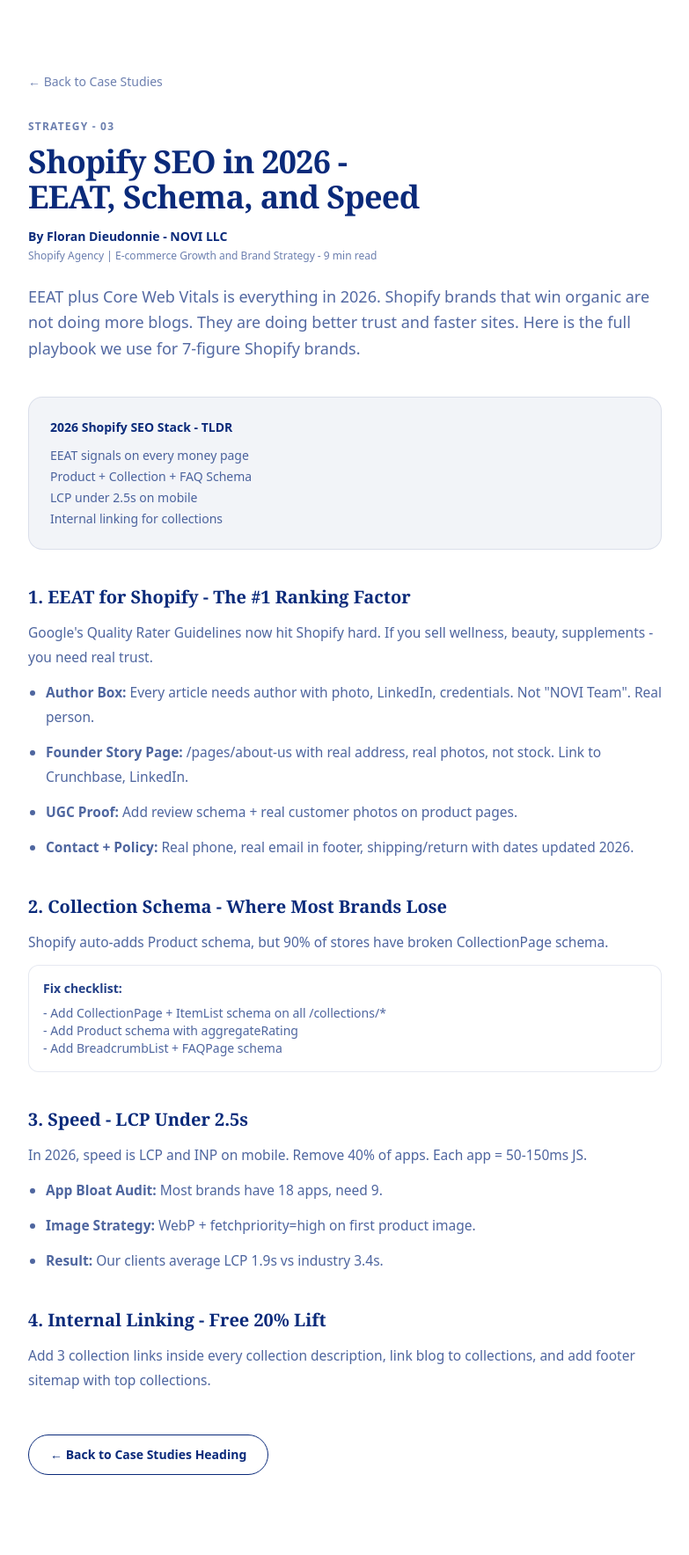
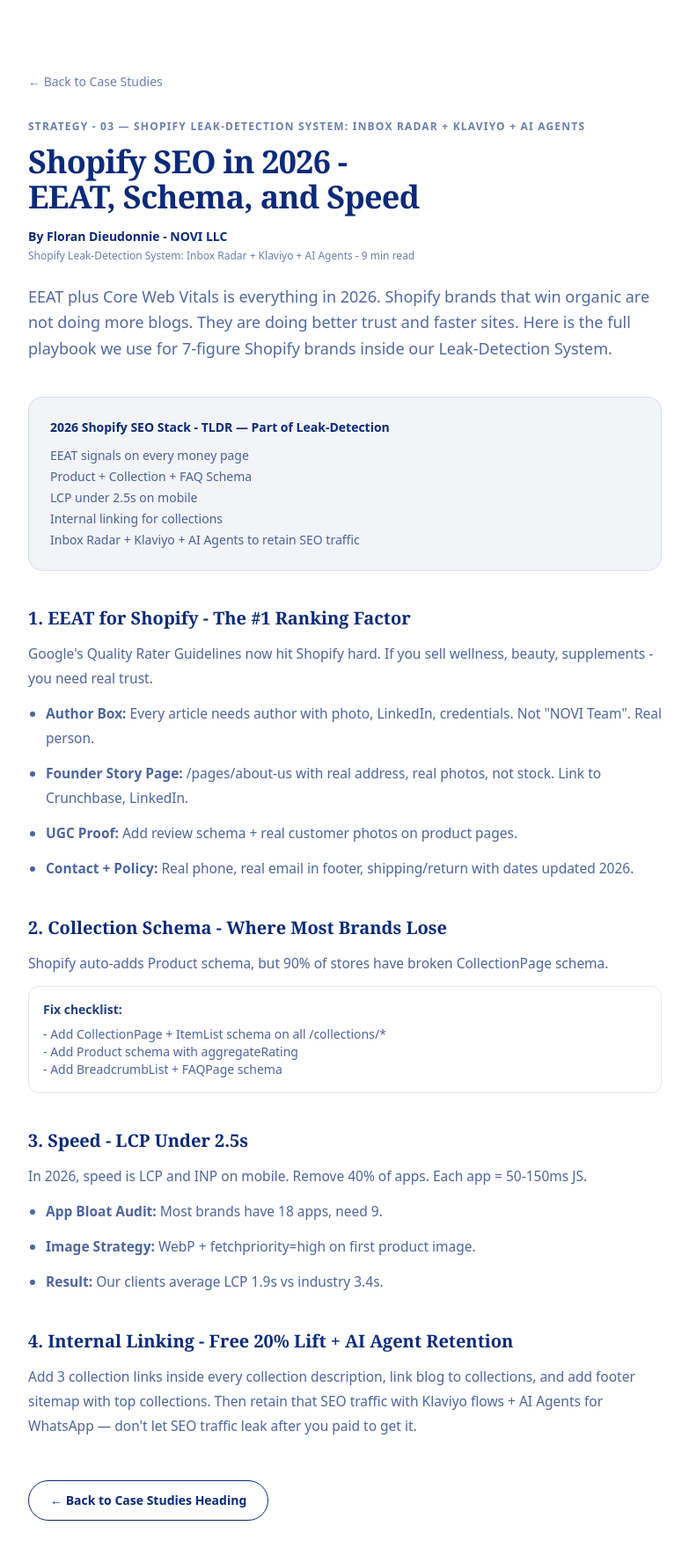
Before and after one commit to NOVI-I6699-cmd/portfolio-starter-kit, a Next.js app: page /insights/shopify-seo-2026 in a window 1280 px wide. Shown: the top 1768 px of the page at 88% size, without its empty margins (248-1031 px from the left). Built offline with nearby package versions, Linux system fonts and the light colour scheme.

Commit message:
Update page.tsx

```diff
--- a/app/insights/shopify-seo-2026/page.tsx
+++ b/app/insights/shopify-seo-2026/page.tsx
@@ -3,23 +3,24 @@ export default function Page(){
   return (
     <main className="max-w-3xl mx-auto px-6 py-20 bg-white">
       <Link href="/#case-studies" className="text-sm text-[#0A2A7A]/60 hover:text-[#0A2A7A]">← Back to Case Studies</Link>
-      <p className="mt-8 text-xs tracking-widest uppercase font-semibold text-[#0A2A7A]/60">STRATEGY - 03</p>
+      <p className="mt-8 text-xs tracking-widest uppercase font-semibold text-[#0A2A7A]/60">STRATEGY - 03 — Shopify Leak-Detection System: Inbox Radar + Klaviyo + AI Agents</p>
 
       {/* FINAL UNIFIED - matches Case 01 $40k/mo fix */}
       <h1 className="font-serif mt-3 text-[26px] leading-[1.15] tracking-[-0.02em] md:text-[36px] md:leading-[1.1] font-bold [text-wrap:balance] max-w-[20ch] md:max-w-[28ch] text-[#0A2A7A]">Shopify SEO in 2026 - EEAT, Schema, and Speed</h1>
 
       <p className="mt-4 text-sm font-bold text-[#0A2A7A]">By Floran Dieudonnie - NOVI LLC</p>
-      <p className="mt-1 text-xs text-[#0A2A7A]/60">Shopify Agency | E-commerce Growth and Brand Strategy - 9 min read</p>
-      <p className="mt-6 text-lg leading-relaxed text-[#0A2A7A]/70">EEAT plus Core Web Vitals is everything in 2026. Shopify brands that win organic are not doing more blogs. They are doing better trust and faster sites. Here is the full playbook we use for 7-figure Shopify brands.</p>
+      <p className="mt-1 text-xs text-[#0A2A7A]/60">Shopify Leak-Detection System: Inbox Radar + Klaviyo + AI Agents - 9 min read</p>
+      <p className="mt-6 text-lg leading-relaxed text-[#0A2A7A]/70">EEAT plus Core Web Vitals is everything in 2026. Shopify brands that win organic are not doing more blogs. They are doing better trust and faster sites. Here is the full playbook we use for 7-figure Shopify brands inside our Leak-Detection System.</p>
 
       <div className="mt-10 space-y-10 text-[15.5px] leading-7 text-[#0A2A7A]/90">
         <div className="border border-[#0A2A7A]/10 rounded-2xl p-6 bg-[#0A2A7A]/5">
-          <p className="text-sm font-bold text-[#0A2A7A]">2026 Shopify SEO Stack - TLDR</p>
+          <p className="text-sm font-bold text-[#0A2A7A]">2026 Shopify SEO Stack - TLDR — Part of Leak-Detection</p>
           <div className="mt-3 space-y-1 text-sm opacity-80">
             <p>EEAT signals on every money page</p>
             <p>Product + Collection + FAQ Schema</p>
             <p>LCP under 2.5s on mobile</p>
             <p>Internal linking for collections</p>
+            <p>Inbox Radar + Klaviyo + AI Agents to retain SEO traffic</p>
           </div>
         </div>
 
@@ -56,8 +57,8 @@ export default function Page(){
         </div>
 
         <div>
-          <h2 className="font-serif text-xl font-bold text-[#0A2A7A]">4. Internal Linking - Free 20% Lift</h2>
-          <p className="mt-3 opacity-80">Add 3 collection links inside every collection description, link blog to collections, and add footer sitemap with top collections.</p>
+          <h2 className="font-serif text-xl font-bold text-[#0A2A7A]">4. Internal Linking - Free 20% Lift + AI Agent Retention</h2>
+          <p className="mt-3 opacity-80">Add 3 collection links inside every collection description, link blog to collections, and add footer sitemap with top collections. Then retain that SEO traffic with Klaviyo flows + AI Agents for WhatsApp — don't let SEO traffic leak after you paid to get it.</p>
         </div>
       </div>
 
```
